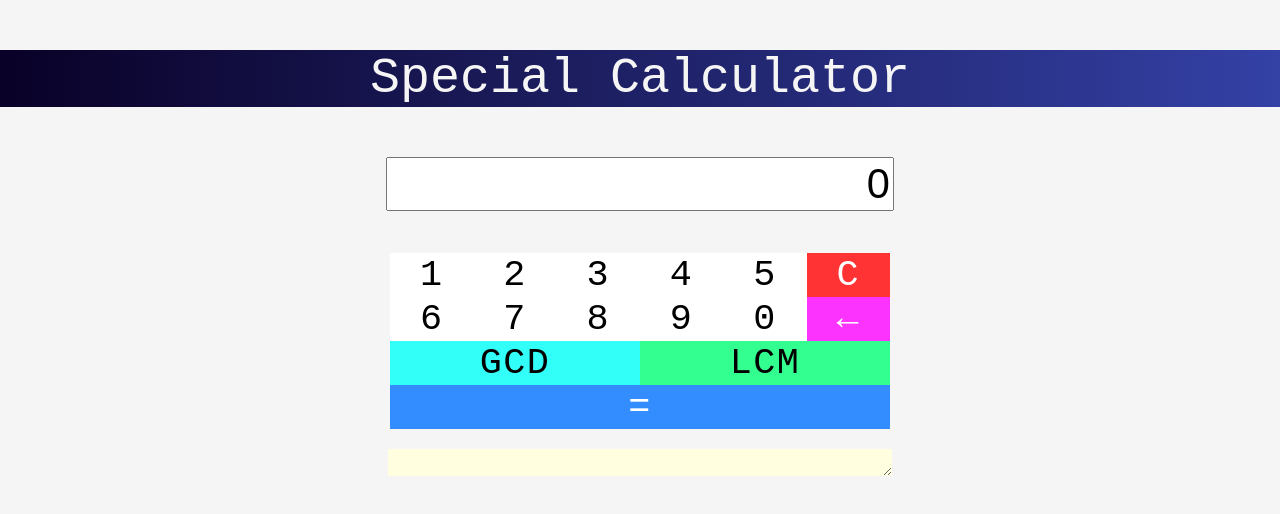
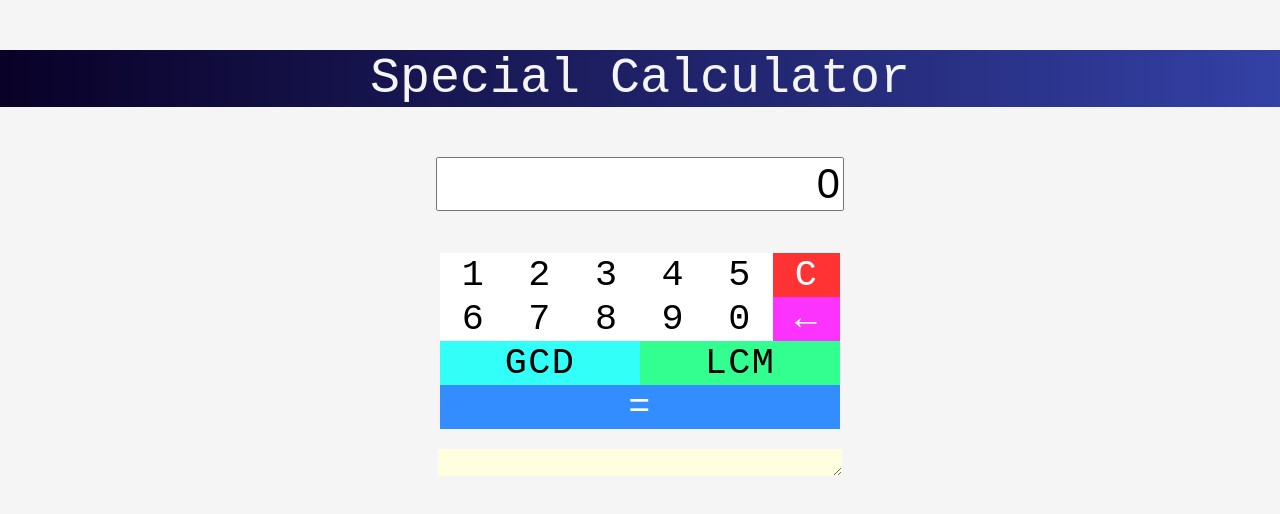
Before and after one commit to rsk2/calculator, a React (Create React App) app: page / in a window 1280 px wide. Shown: the top 514 px of the page. Built offline with nearby package versions, Linux system fonts and the light colour scheme.

Commit message:
Adjust width of calculator

```diff
--- a/src/App.css
+++ b/src/App.css
@@ -45,20 +45,20 @@ button:active {
 }
 
 .calculator > .display {
-  width:500px;
+  width:400px;
   font-size: 2.6em;
   text-align: right;
   margin-bottom:1em
  }
 
  .calculator  {
-    max-width: 600px;
+    max-width: 500px;
     margin: auto;
     text-align: center;
  }
 
  .inputBoxes {
-   max-width: 500px;
+   max-width: 400px;
    margin:auto;
    background-color: white;
  }
@@ -76,7 +76,7 @@ button:active {
 }
 
  .calculator > .history {
-  width:500px;
+  width:400px;
   font-size: 1.6em;
   text-align: left;
   margin-top:1em;
```
